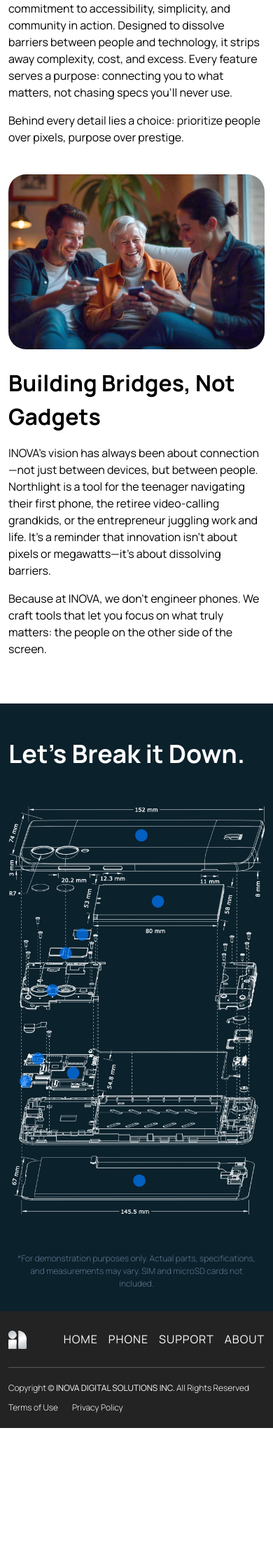
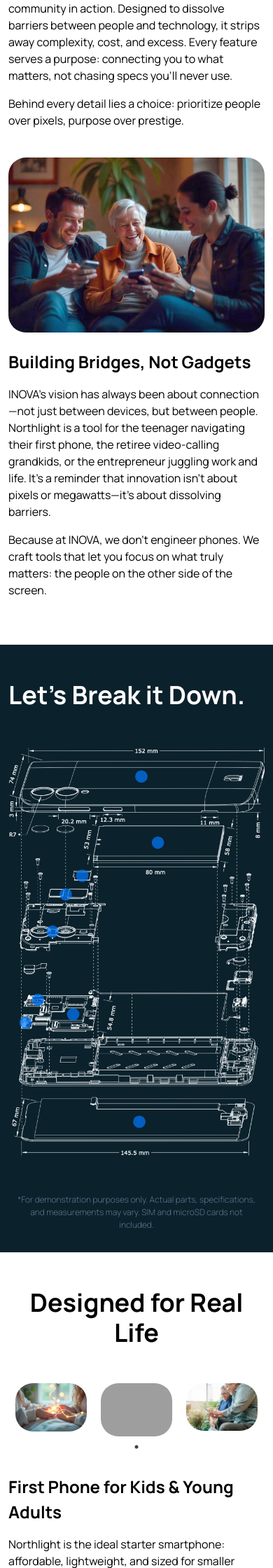
Before and after one commit to salmankhan03/i-nova, a PHP site: page /northlight.php in a window 390 px wide. Shown: the part 1520-3760 px from the top of the page at 70% size. Before the commit the page ends 3560 px from the top, so only its background shows below. Run offline with PHP 8.4, Linux system fonts and the light colour scheme; some libraries are stand-ins or nearby versions; grey boxes are pictures that could not be loaded.

Commit message:
add slider to phone page

```diff
--- a/css/responsive.css
+++ b/css/responsive.css
@@ -200,6 +200,10 @@
         font-size: 45px;
     }
 
+    .about-title {
+        font-size: 28px;
+    }
+
     .copyright {
         flex-direction: column;
         gap: 10px;
@@ -246,6 +250,10 @@
         font-size: 36px;
     }
 
+    .about-title {
+        font-size: 24px;
+    }
+
     .home-banner-title {
         font-size: 35px;
     }
--- a/css/style.css
+++ b/css/style.css
@@ -892,3 +892,27 @@ a {
     width: 100%;
     border-radius: 25px;
 }
+
+.slick-slide {
+    margin: 0 10px;
+}
+
+.slick-prev img, .slick-next img {
+    width: 25px;
+    height: auto;
+}
+
+.slick-prev img {
+    transform: rotate(180deg);
+}
+
+.slick-prev::before,
+.slick-next::before,
+.slick-prev:hover::before,
+.slick-next:hover::before {
+    display: none;
+}
+
+.slick-dots {
+    bottom: -25px !important;
+}
--- a/inc/HTMLhead.php
+++ b/inc/HTMLhead.php
@@ -21,6 +21,8 @@ $config = [
 <link rel="preconnect" href="https://fonts.googleapis.com">
 <link rel="preconnect" href="https://fonts.gstatic.com" crossorigin>
 <link href="https://fonts.googleapis.com/css2?family=Manrope:wght@200..800&display=swap" rel="stylesheet">
+<link rel="stylesheet" type="text/css" href="https://cdn.jsdelivr.net/npm/slick-carousel@1.8.1/slick/slick.css" />
+<link rel="stylesheet" type="text/css" href="https://cdn.jsdelivr.net/npm/slick-carousel@1.8.1/slick/slick-theme.css" />
 <link rel="icon" href="img/logo/favicon/favicon.ico" sizes="16x16" type="image/x-icon">
 <link rel="apple-touch-icon" sizes="180x180" href="img/logo/favicon/apple-touch-icon.png">
 <link rel="icon" type="image/png" sizes="32x32" href="img/logo/favicon/favicon-32x32.png">
--- a/inc/footer.php
+++ b/inc/footer.php
@@ -87,5 +87,7 @@
             }
         </script> -->
         <!-- <script src="js/script.js" defer></script> -->
+        <script src="https://code.jquery.com/jquery-3.6.0.min.js"></script>
+        <script type="text/javascript" src="https://cdn.jsdelivr.net/npm/slick-carousel@1.8.1/slick/slick.min.js"></script>
     </body>
 </html>
--- a/northlight.php
+++ b/northlight.php
@@ -58,7 +58,6 @@
 
     <!-- highlights -->
     <div class="container">
-        <!-- <div class="section-padding"> -->
         <div class="row section-padding">
             <div class="col-12">
                 <div class="heading text-center">Affordable, Reliable, Simplicity at its Finest</div>
@@ -167,7 +166,7 @@
             </div>
         </div>
 
-        <div class="row top-padding bottom-padding-sm gx-lg-5">
+        <div class="row top-padding bottom-padding-sm gx-lg-5 gy-lg-0 gy-4">
             <div class="col-lg-6 d-flex align-items-center">
                 <img src="img/phone/phone_photo_1.png" alt="" class="rounded-img">
             </div>
@@ -177,7 +176,8 @@
                 <p>Behind every detail lies a choice: prioritize people over pixels, purpose over prestige.</p>
             </div>
         </div>
-        <div class="row bottom-padding gx-lg-5">
+
+        <div class="row bottom-padding gx-lg-5 gy-lg-0 gy-4">
             <div class="col-lg-6 d-flex flex-column justify-content-center order-1 order-lg-0">
                 <div class="about-title pb-3">Building Bridges, Not Gadgets</div>
                 <p>INOVA’s vision has always been about connection—not just between devices, but between people. Northlight is a tool for the teenager navigating their first phone, the retiree video-calling grandkids, or the entrepreneur juggling work and life. It’s a reminder that innovation isn’t about pixels or megawatts—it’s about dissolving barriers.</p>
@@ -187,14 +187,13 @@
                 <img src="img/phone/phone_photo_2.png" alt="" class="rounded-img">
             </div>
         </div>
-        <!-- </div> -->
     </div>
 
+    <!-- Desktop Engineering Drawing -->
     <div class="bg-color overflow-hidden">
         <div class="custom-container">
             <div class="heading text-white" style="padding-top: 50px;">Let's Break it Down.</div>
             <div class="features-container-desktop" id="engineering-drawing-section">
-                <!-- Desktop Engineering Drawing -->
                 <div class="image-wrapper engineering-drawing-position engineering-drawing-lg">
                     <img src="img/phone/Northlight-explosive-sketch.png" alt="engineering drawing" class="engineering-drawing">
                     <svg class="circle-svg" xmlns="http://www.w3.org/2000/svg" viewBox="0 0 100 100">
@@ -844,9 +843,38 @@
         </div>
     </div>
 
+    <div class="container">
+        <div class="heading section-padding-sm text-center">Designed for Real Life</div>
+        <div class="row bottom-padding-sm gx-lg-5 gy-lg-0 gy-4">
+            <div class="col-lg-6 d-flex align-items-center">
+                <div class="slider">
+                    <img src="img/phone/phone_photo_3.png" alt="" class="rounded-img">
+                    <img src="img/phone/phone_photo_4.png" alt="" class="rounded-img">
+                    <img src="img/phone/phone_photo_5.png" alt="" class="rounded-img">
+                </div>
+            </div>
+            <div class="col-lg-6 d-flex flex-column justify-content-center">
+                <div class="about-title pb-3">First Phone for Kids & Young Adults</div>
+                <p> Northlight is the ideal starter smartphone: affordable, lightweight, and sized for smaller hands. With no complex features or premium price tag, it teaches responsibility without risk—durable enough to survive drops, simple enough for calls and homework apps, and secure for parental peace of mind.</p>
+            </div>
+        </div>
+    </div>
+
     <?php include './inc/footer.php'; ?>
 
     <script src="js/northlight.js"></script>
+    <script>
+        $(document).ready(function() {
+            $('.slider').slick({
+                slidesToShow: 3,
+                slidesToScroll: 1,
+                dots: true,
+                arrows: true,
+                prevArrow: '<button type="button" class="slick-prev"><img src="img/phone/icons/icons_slider.svg" alt="Previous"></button>',
+                nextArrow: '<button type="button" class="slick-next"><img src="img/phone/icons/icons_slider.svg" alt="Next"></button>',
+            });
+        });
+    </script>
 </body>
 
 </html>
```
Also changed, not shown: index.php (+0 -29 lines).
